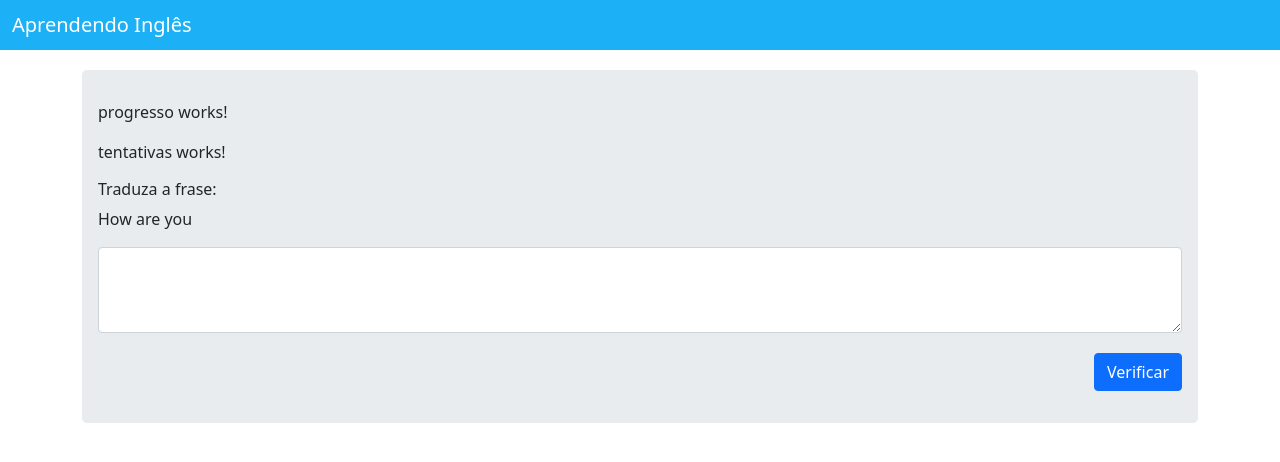
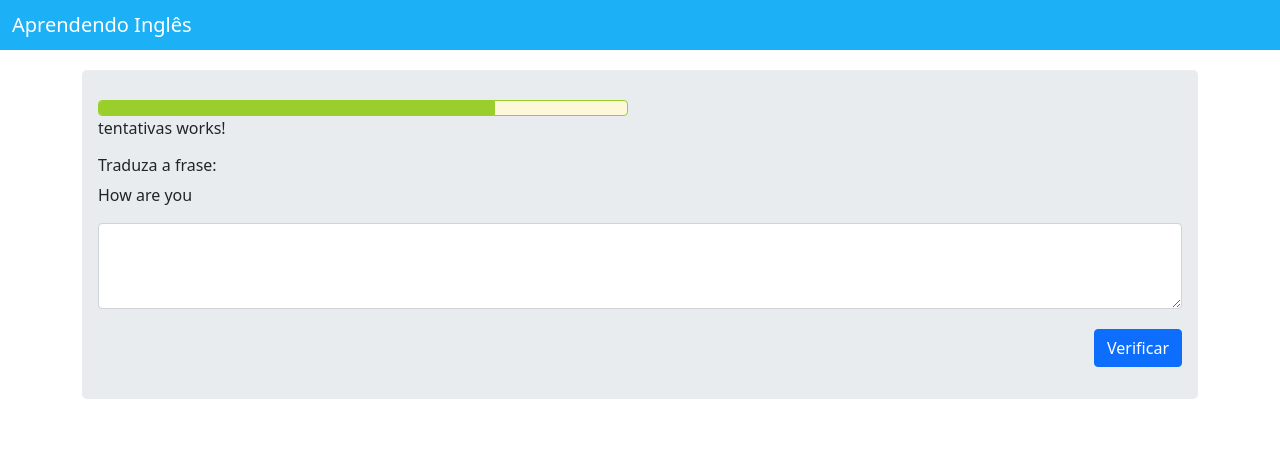
Before and after one commit to cardosoaline/app_one, an Angular app: page / in a window 1280 px wide. Shown: the top 462 px of the page. Built offline with nearby package versions, Linux system fonts and the light colour scheme.

Commit message:
refactor progressoComponent

```diff
--- a/src/app/progresso/progresso.component.css
+++ b/src/app/progresso/progresso.component.css
@@ -0,0 +1,8 @@
+.progress{
+    background: #FEF8DA;
+    border: solid 1px #99CE2B
+}
+
+.progress-bar{
+    background: #99CE2B;
+}
--- a/src/app/progresso/progresso.component.html
+++ b/src/app/progresso/progresso.component.html
@@ -1 +1,3 @@
-<p>progresso works!</p>
+<div class="progress">
+    <div class="progress-bar w-75" ></div>
+  </div>
```
